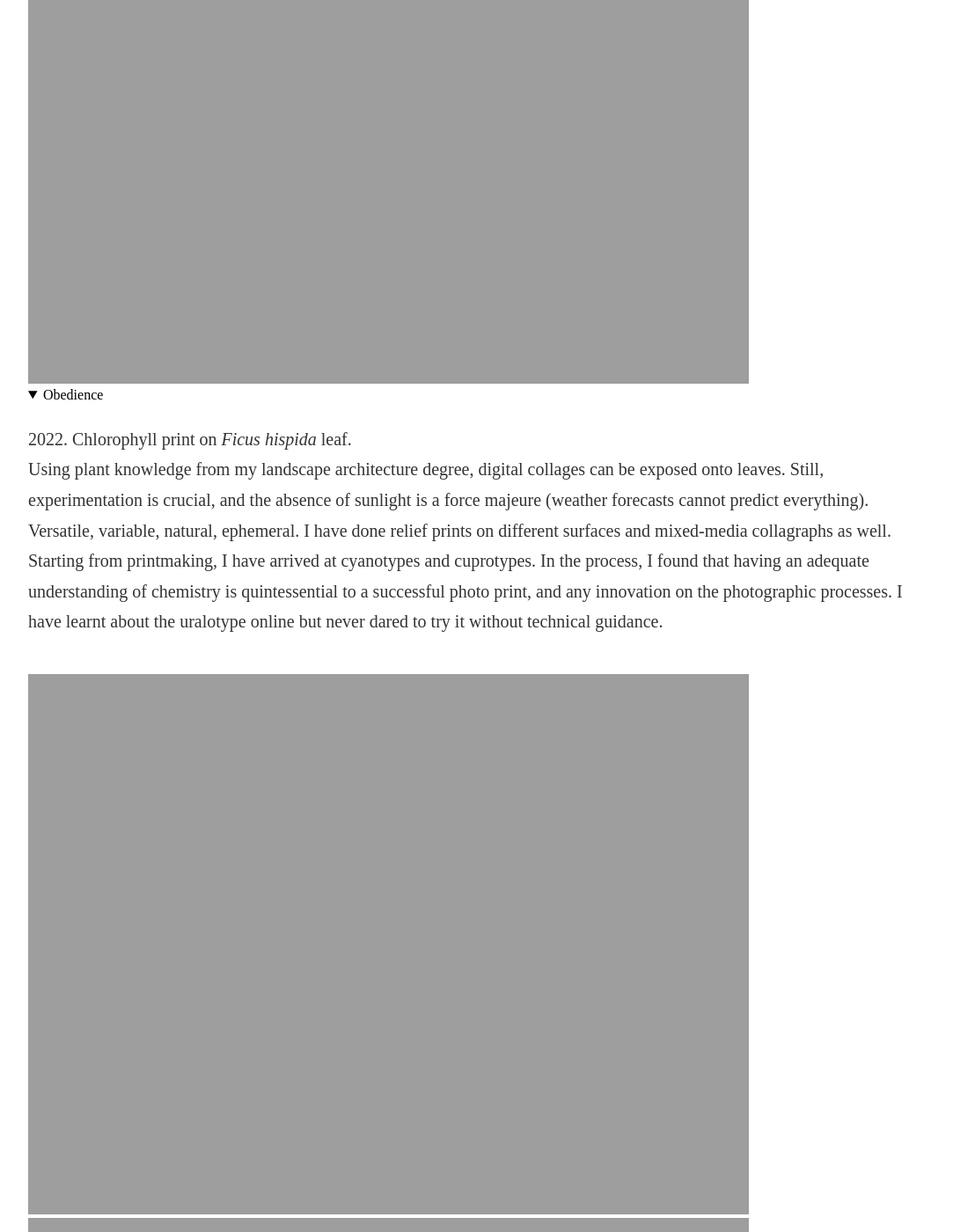
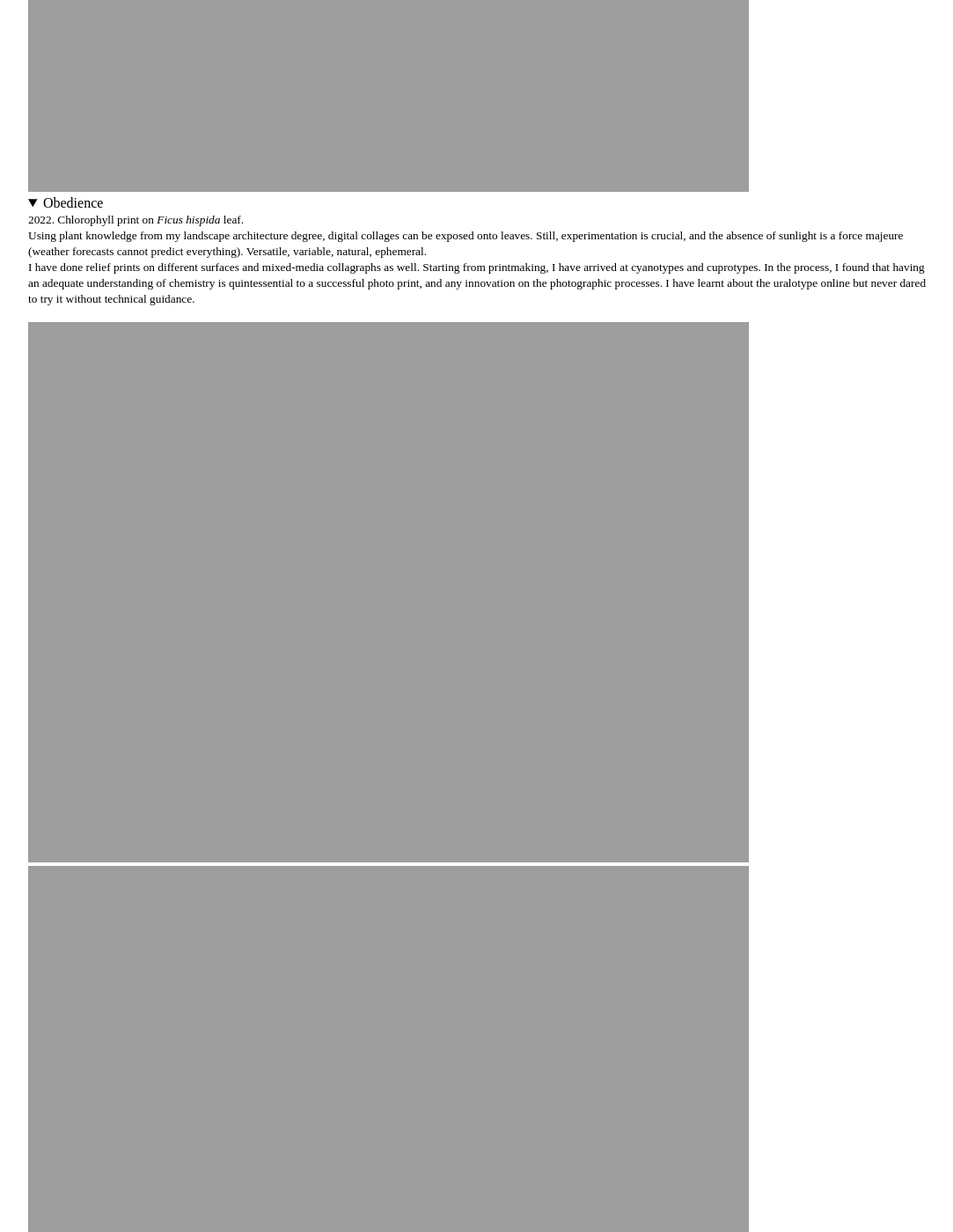
Before and after one commit to maksuihin/maksuihin.github.io, a Jekyll site: the page built from portfolio2022.html, in a window 1280 px wide and 1400 px high, scrolled down 2844 px. Shown: the whole window at 88% size, without its empty margins (96-1179 px from the left). Built offline with Jekyll 4.4.1, drawn with Linux system fonts in a browser that asks for light colours; some of the changed text lies outside the part shown.

Commit message:
Update portfolio2022.html

````diff
--- a/portfolio2022.html
+++ b/portfolio2022.html
@@ -6,11 +6,10 @@
 
 			<h1>portfolio 2022</h1>
 
-        <p>15 select works by MAK Sui-hin</p>
-
-	<p><small>
-    <a href="https://www.facebook.com/suihinmak">fb</a>　|
-    <a href="https://www.instagram.com/maksuihin/">ig</a>　|
+        <p>15 select works by MAK Sui-hin.</br>
+<small>
+    <a href="https://www.facebook.com/suihinmak">fb</a> |
+    <a href="https://www.instagram.com/maksuihin/">ig</a> |
     <a href="https://www.patreon.com/maksuihin">patreon</a>
 </small></p>
         </br>
@@ -20,35 +19,36 @@
 <img src="/portfolio2022media/MAK Sui-hin - Person who has undergone compulsory testing (2022)" alt="Artwork: Person who has undergone compulsory testing" width=80%>
 <details open>
   <summary>Person who has undergone compulsory testing</summary>
-  <p><small>2022.  Pump dispenser bottle, 50 lucky paper stars, paper strip, tape.  23 × 7 × 8 cm.  Written text inside:  Lifelong peace.</small></p>
+  <small>2022.  Pump dispenser bottle, 50 lucky paper stars, paper strip, tape.  23 × 7 × 8 cm.  Written text inside:  Lifelong peace.</small>
 </details>
 </br>
 
 <img src="/portfolio2022media/MAK Sui-hin - Surgical mask sculpture (2022).jpg" alt="Artwork: Surgical mask sculpture" width=80%>
 <details open>
   <summary>Surgical mask sculpture</summary>
-  <p><small>2022.  Used surgical masks, wire.  ⌀ 45 cm.</small></p>
+  <small>2022.  Used surgical masks, wire.  ⌀ 45 cm.</small>
 </details>
 </br>
 
 <img src="/portfolio2022media/MAK Sui-hin - Dŏng Dŏng Dŏng Dōng Dong (2022).jpg" alt="Artwork: Dŏng Dŏng Dŏng Dōng Dong" width=80%>
+</br>
 <audio controls>
   <source src="/portfolio2022media/MAK Sui-hin - Dŏng Dŏng Dŏng Dōng Dong (2022).mp3" type="audio/mpeg">
   your browser does not support the audio tag.  see the bandcamp link below.
 </audio>
 <details open>
   <summary>Dŏng Dŏng Dŏng Dōng Dong</summary>
-  <p><small>2022.  Stereo audio.  46 sec.  Musique concrète.  Cacophony of ‘LeaveHomeSafe’ contact-tracing app.  <a href="https://maksuihin.bandcamp.com/track/--3">bandcamp</a>.  </small></p>
+  <small>2022.  Stereo audio.  46 sec.  Musique concrète.  Cacophony of ‘LeaveHomeSafe’ contact-tracing app.  <a href="https://maksuihin.bandcamp.com/track/--3">bandcamp</a>.  </small>
 </details>
 </br>
 
 <img src="/portfolio2022media/MAK Sui-hin - Obedience (2022).jpg" alt="Artwork: Obedience" width=80%>
 <details open>
   <summary>Obedience</summary>
-  <p><small>2022. Chlorophyll print on <i>Ficus hispida</i> leaf.</br>
-Using plant knowledge from my landscape architecture degree, digital collages can be exposed onto leaves.  Still, experimentation is crucial, and the absence of sunlight is a force majeure (weather forecasts cannot predict everything).  Versatile, variable, natural, ephemeral.
+  <small>2022. Chlorophyll print on <i>Ficus hispida</i> leaf.</br>
+Using plant knowledge from my landscape architecture degree, digital collages can be exposed onto leaves.  Still, experimentation is crucial, and the absence of sunlight is a force majeure (weather forecasts cannot predict everything).  Versatile, variable, natural, ephemeral.</br>
 I have done relief prints on different surfaces and mixed-media collagraphs as well.  Starting from printmaking, I have arrived at cyanotypes and cuprotypes.  In the process, I found that having an adequate understanding of chemistry is quintessential to a successful photo print, and any innovation on the photographic processes.  I have learnt about the uralotype online but never dared to try it without technical guidance.
-</small></p>
+</small>
 </details>
 </br>
 
@@ -56,9 +56,8 @@
 <img src="/portfolio2022media/MAK Sui-hin - Bondage (2022) - 2.jpg" alt="Artwork: Bondage" width=80%>
 <details open>
   <summary>Bondage</summary>
-  <p><small>2022.  Rock from the base of Lion Rock, red nylon rope, laser printing paper, sticky tack, transparent plastic basins, plastic chairs, water.  170 × 56 × 45 cm.
-
-```js
+  <p><small>2022.  Rock from the base of Lion Rock, red nylon rope, laser printing paper, sticky tack, transparent plastic basins, plastic chairs, water.  170 × 56 × 45 cm.</br>
+<code>
 安心拜神
 WorshipSafe
 同心抗疫
@@ -76,25 +75,25 @@
 Download on the App Store
 Get it on Google Play
 Explore it on App Gallery
-```
-</small></p>
+</code>
+</small>
 
       <details>
        <summary>Video</summary>
       <p><small>
-      ```js
+      <code>
       邪已辟
       Evil dispelled
       ✅
-      ```
+	</code></br>
         <iframe width=80% src="/portfolio2022media/MAK Sui-hin - Bondage (2022).mp4" alt="Artwork: Bondage" frameborder="0" allowfullscreen></iframe>
-      </small></p>
+      </small>
       </details>
 
 
       <details>
-       <summary>Description</summary>
-      <p><small>
+       <summary>Long description</summary>
+      <small>
 
 Although I’ve never been in a relationship, <i>Bondage</i> is an artwork which talks about modern life, interpersonal and love relationships.
 
````
